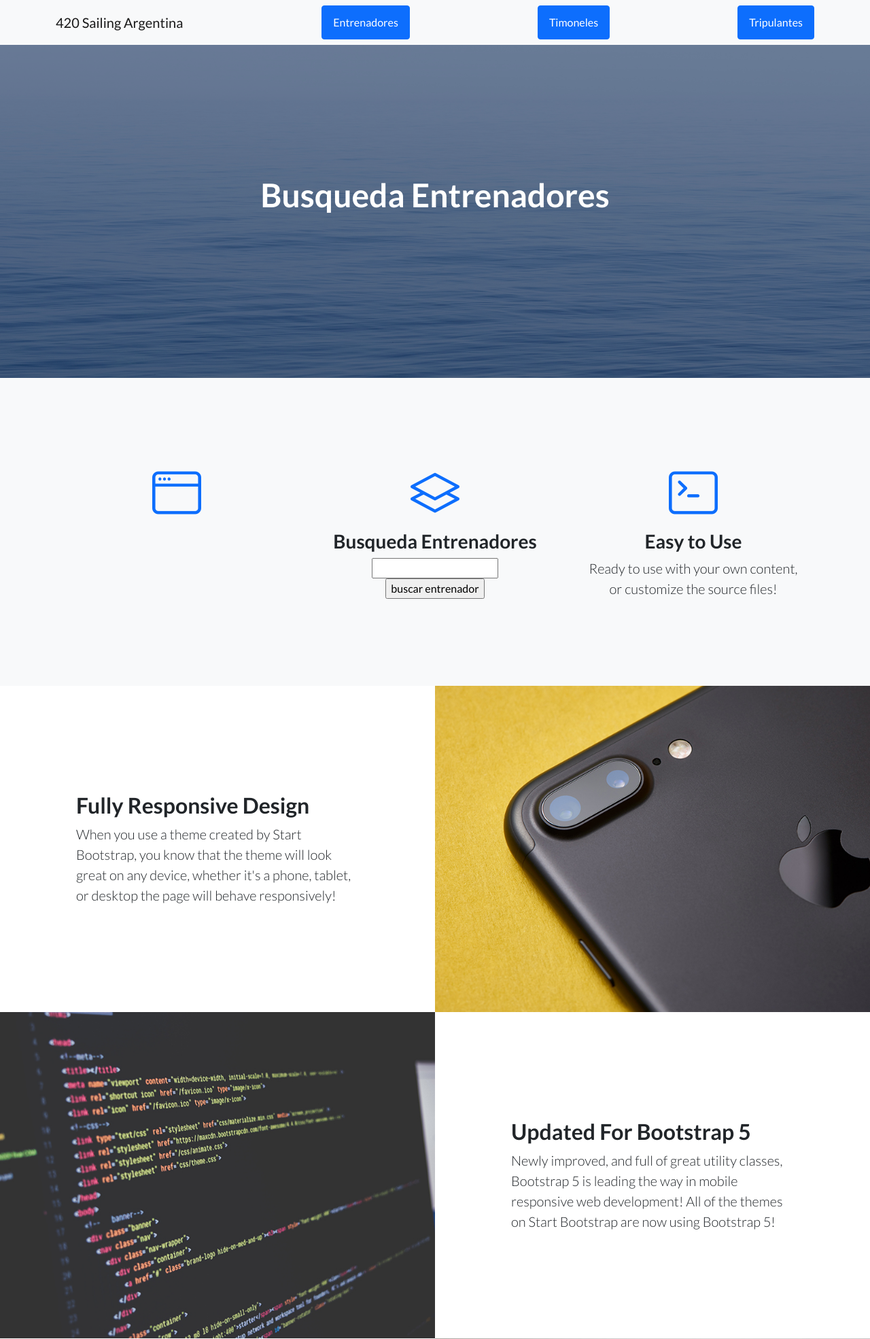
After one commit to BernardoPironio/notas-clase, a Django app: page /app1/busquedaentrenadores/ in a window 1280 px wide. The commit adds this page. Shown: the top 1970 px of the page at 68% size. Run offline with Django 3.2, Linux system fonts and the light colour scheme; some libraries are stand-ins or nearby versions.

Commit message:
entrega intermedia completa

```diff
--- /dev/null
+++ b/app1/templates/app1/busquedaentrenadores.html
@@ -0,0 +1,20 @@
+{% extends 'app1/padre.html' %}
+{% load static %}
+
+{% block nombre_pagina %}
+<title>Busqueda Entrenadores</title>
+{% endblock %}
+
+{% block titulo %}
+<h1 class="mb-5">Busqueda Entrenadores</h1>
+{% endblock %}
+
+{% block busqueda %}
+<h3>Busqueda Entrenadores</h3>
+<form action="{% url 'buscar' %}">
+    <input type="number" name="lancha" id="lancha">
+    <input type="submit" value="buscar entrenador">
+
+
+</form>
+{% endblock %}
--- a/app1/templates/app1/inicio.html
+++ b/app1/templates/app1/inicio.html
@@ -9,7 +9,7 @@
 <h1 class="mb-5">Inicio</h1>
 {% endblock %}
 
-{% block formulario %}
+{% block inscripcion %}
 <h3>Inscripciones</h3>
 <p class="lead mb-0">En esta pagina podras inscribirte como entrenador, timonel o tripulante</p>
 
--- a/app1/templates/app1/padre.html
+++ b/app1/templates/app1/padre.html
@@ -63,7 +63,7 @@
                     <div class="col-lg-4">
                         <div class="features-icons-item mx-auto mb-5 mb-lg-0 mb-lg-3">
                             <div class="features-icons-icon d-flex"><i class="bi-window m-auto text-primary"></i></div>
-                            {% block formulario %}
+                            {% block inscripcion %}
 
                             {% endblock %}
                         </div>
@@ -71,8 +71,9 @@
                     <div class="col-lg-4">
                         <div class="features-icons-item mx-auto mb-5 mb-lg-0 mb-lg-3">
                             <div class="features-icons-icon d-flex"><i class="bi-layers m-auto text-primary"></i></div>
-                            <h3>Bootstrap 5 Ready</h3>
-                            <p class="lead mb-0">Featuring the latest build of the new Bootstrap 5 framework!</p>
+                            {% block busqueda %}
+
+                            {% endblock %}
                         </div>
                     </div>
                     <div class="col-lg-4">
--- a/app1/templates/app1/timoneles.html
+++ b/app1/templates/app1/timoneles.html
@@ -9,7 +9,7 @@
 <h1 class="mb-5">Timoneles</h1>
 {% endblock %}
 
-{% block formulario %}
+{% block inscripcion %}
 <h3>Inscripcion Timoneles</h3>
 
 <form action="{% url 'timoneles' %}" method="POST"> {% csrf_token %}
--- a/app1/templates/app1/tripulantes.html
+++ b/app1/templates/app1/tripulantes.html
@@ -9,7 +9,7 @@
 <h1 class="mb-5">Tripulantes</h1>
 {% endblock %}
 
-{% block formulario %}
+{% block inscripcion %}
 <h3>Inscripcion Tripulantes</h3>
 
 <form action="{% url 'tripulantes' %}" method="POST"> {% csrf_token %}
--- a/app1/urls.py
+++ b/app1/urls.py
@@ -7,4 +7,6 @@ urlpatterns=[
     path('entrenadores/', entrenadores, name='entrenadores'),
     path('timoneles/', timoneles, name='timoneles'),
     path('tripulantes/', tripulantes, name='tripulantes'),
+    path('busquedaentrenadores/', busquedaentrenadores, name='busquedaentrenadores'),
+    path('buscar/', buscar,name='buscar'),
 ]
--- a/app1/views.py
+++ b/app1/views.py
@@ -56,3 +56,14 @@ def tripulantes(request):
     else:
         formulario=TripulantesF()
     return render(request, 'app1/tripulantes.html', {'form':formulario})
+
+def busquedaentrenadores(request):
+    return render(request, 'app1/busquedaentrenadores.html')
+
+def buscar(request):
+    if request.GET['lancha']:
+        lancha=request.GET['lancha']
+        entrenadores=Entrenadores.objects.filter(lancha__icontains=lancha)
+        return render(request, 'app1/resultadosbusqueda.html',{'entrenadores':entrenadores})
+    else:
+        return render(request, 'app1/busquedaentrenadores.html' , {'mensaje':'No ingresaste un numero de lancha'})
```
Also changed, not shown: app1/templates/app1/entrenadores.html (+7 -1 lines), app1/templates/app1/resultadosbusqueda.html (added, +25 -0 lines), db.sqlite3.
